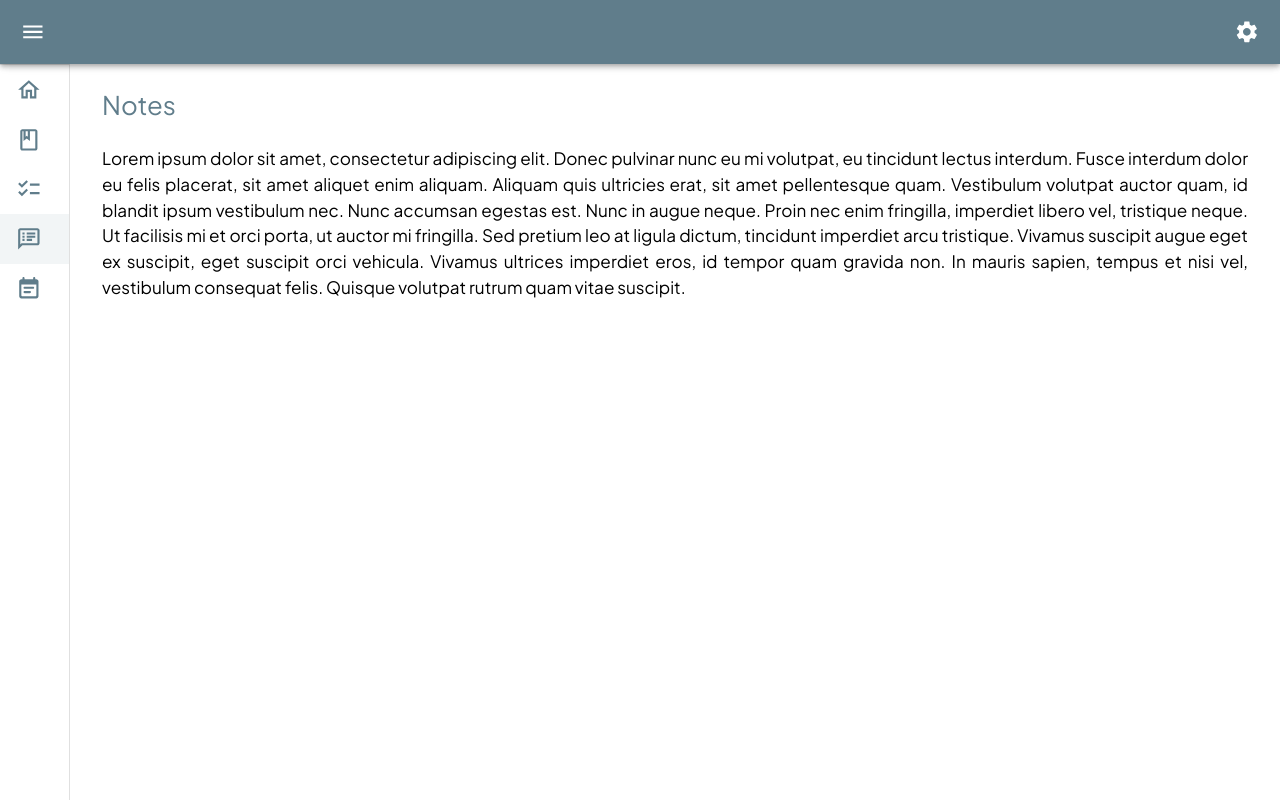
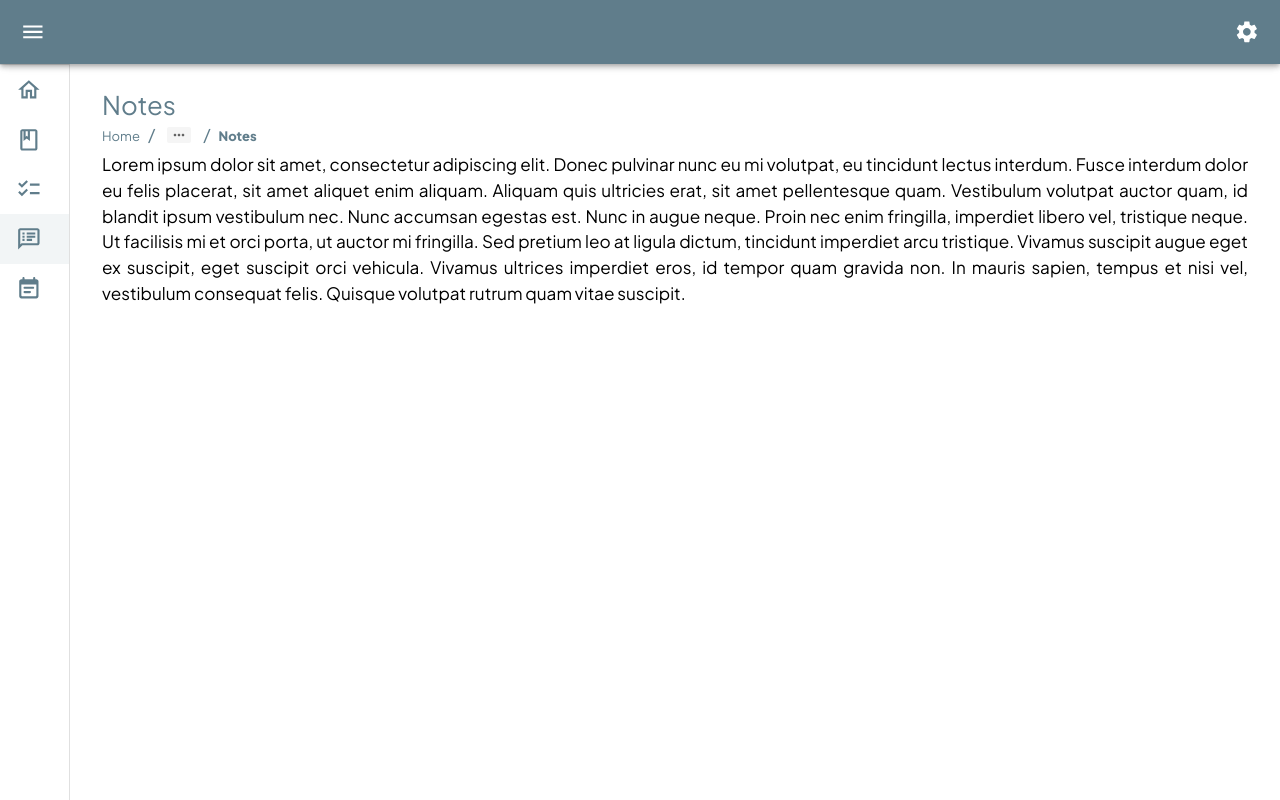
Before and after one commit to IKT-Team36/Student-productivity-helper-app-Frontend, a React (Vite) app: page /notes in a window 1280 px wide. Built offline with nearby package versions, Linux system fonts and the light colour scheme.

Commit message:
Breadcrumbs

```diff
--- a/src/routing/Routes.tsx
+++ b/src/routing/Routes.tsx
@@ -18,43 +18,57 @@ export interface RouteModel {
     label?: string
     sectionLabel?: string
     icon?: ReactElement
+    breadCrumbs?: RouteModel[]
 }
 
 export interface RoutesList {
     [key: string]: RouteModel
 }
 
-export const ROUTES: RoutesList = {
-    // main route, fix first position
-    Home: {
+const HomeRoute: RouteModel = {
     path: '/home',
     Component: Home,
     label: 'Home',
     sectionLabel: 'Overview',
     icon: <HomeOutlined/>
-    },
-    Courses: {
+}
+
+const CourseRoute: RouteModel = {
     path: '/courses',
     Component: Courses,
     label: 'Courses',
-        icon: <BookOutlined/>
-    },
-    Todos: {
+    icon: <BookOutlined/>,
+    breadCrumbs: [HomeRoute]
+}
+
+const TodosRoute: RouteModel = {
     path: '/todos',
     Component: Todos,
     label: 'Todos',
-        icon: <ChecklistOutlined/>
-    },
-    Notes: {
+    icon: <ChecklistOutlined/>,
+    breadCrumbs: [HomeRoute, CourseRoute]
+}
+
+const NotesRoute: RouteModel = {
     path: '/notes',
     Component: Notes,
     label: 'Notes',
-        icon: <SpeakerNotesOutlined/>
-    },
-    Calendar: {
+    icon: <SpeakerNotesOutlined/>,
+    breadCrumbs: [HomeRoute, CourseRoute]
+}
+
+const CalendarRoute: RouteModel = {
     path: '/calendar',
     Component: Calendar,
     label: 'Calendar',
-        icon: <EventNoteRounded/>
+    icon: <EventNoteRounded/>,
+    breadCrumbs: [HomeRoute, CourseRoute]
 }
+
+export const ROUTES: RoutesList = {
+    HomeRoute,
+    CourseRoute,
+    TodosRoute,
+    NotesRoute,
+    CalendarRoute,
 }
--- a/src/ui/layout/main-layout/ScreenLayout.tsx
+++ b/src/ui/layout/main-layout/ScreenLayout.tsx
@@ -1,6 +1,8 @@
-import React from 'react'
-import {Box, styled, Typography} from "@mui/material";
+import React, {ReactElement} from 'react'
+import {Box, Breadcrumbs, Link, styled, Typography} from "@mui/material";
 import {FC, PropsWithChildren} from "react";
+import {Link as RouterLink, useLocation} from "react-router-dom";
+import {ROUTES} from "@src/routing/Routes";
 
 const ScreenBody = styled(Box)(({theme}) => ({
     padding: theme.spacing(4),
@@ -12,19 +14,66 @@ const ScreenBody = styled(Box)(({theme}) => ({
     },
 }))
 
-const ScreenHeader = styled(Typography)(({theme}) => ({
-    paddingBottom: theme.spacing(3),
+const StyledBreadcrumbs = styled(Breadcrumbs)(({theme}) => ({
+    '& .MuiBreadcrumbs-li .MuiTypography-root': {
+        fontSize: '13px',
+        color: theme.palette.primary.main
+    },
+    '& .MuiBreadcrumbs-separator': {
+        color: theme.palette.primary.main
+    }
 }))
+
 
 interface Props extends PropsWithChildren {
     title?: string
+    showBreadcrumbs?: boolean
 }
 
+export const ScreenLayout: FC<Props> = ({children, title, showBreadcrumbs = true}) => {
+    const location = useLocation();
 
-export const ScreenLayout: FC<Props> = ({children, title}) => {
+    const displayBreadcrumbs = (): ReactElement => {
+        const routes = Object.values(ROUTES)
+        const currentRoute = routes.find((route) => route.path === location.pathname)
+        const breadcrumbs = currentRoute?.breadCrumbs
+
+        return (
+            <>
+                {
+                    breadcrumbs && breadcrumbs.length > 0 && (
+                        <StyledBreadcrumbs maxItems={2} separator={'/'}>
+                            {breadcrumbs.map((breadcrumb, index) => (
+                                <Link
+                                    key={index}
+                                    underline={'hover'}
+                                    to={breadcrumb.path}
+                                    component={RouterLink as any}
+                                >
+                                    {breadcrumb.label}
+                                </Link>
+                            ))}
+                            <Typography
+                                mt={'4px'}
+                                fontWeight={'bold'}
+                            >
+                                {currentRoute.label}
+                            </Typography>
+                        </StyledBreadcrumbs>
+                    )
+                }
+            </>
+        )
+    }
+
     return (
         <ScreenBody>
-            {title && <ScreenHeader variant={'h5'} color={'primary'} fontWeight={500}>{title}</ScreenHeader>}
+            {title && <Typography variant={'h5'} color={'primary'} fontWeight={500}>{title}</Typography>}
+            {showBreadcrumbs &&
+                <Box sx={{height: '30px'}}>
+                    {displayBreadcrumbs()}
+                </Box>
+            }
             {children}
         </ScreenBody>
     )
--- a/src/ui/layout/sidebar/MainSidebar.tsx
+++ b/src/ui/layout/sidebar/MainSidebar.tsx
@@ -10,7 +10,7 @@ import {
 import {ChevronLeft} from "@mui/icons-material";
 import React, {FC, ReactElement} from "react";
 import {ROUTES} from "@src/routing/Routes";
-import {ListItemLink} from "@src/ui/layout/sidebar/ListItemLink";
+import {ListItemLink} from "@src/ui-shared/link/ListItemLink";
 import {DRAWER_CLOSE_WIDTH_LG, DRAWER_OPEN_WIDTH} from "@src/ui-shared/constants/Constants";
 
 const StyledListSubheader = styled(ListSubheader)(({theme}) => ({
--- a/src/ui/layout/sidebar/SettingsSidebar.tsx
+++ b/src/ui/layout/sidebar/SettingsSidebar.tsx
@@ -92,9 +92,10 @@ export const SettingsSidebar: FC<Prop> = ({toggleDrawer, open}) => {
                             </Box>
                             <Box display={'flex'} justifyContent={'center'}>
                                 <List dense={false}>
-                                    {colorPalette.filter(colorTheme => colorTheme.primary).map((colorTheme) => {
+                                    {colorPalette.filter(colorTheme => colorTheme.primary).map((colorTheme, index) => {
                                         return (
                                             <ListItemButton
+                                                key={index}
                                                 selected={color === colorTheme.color && mode === 'light'}
                                                 onClick={() => setThemeColor(colorTheme.color)}
                                             >
@@ -125,9 +126,10 @@ export const SettingsSidebar: FC<Prop> = ({toggleDrawer, open}) => {
 
                             <Box display={'flex'} justifyContent={'center'}>
                                 <List dense={false}>
-                                    {colorPalette.filter(colorTheme => !colorTheme.primary).map((colorTheme) => {
+                                    {colorPalette.filter(colorTheme => !colorTheme.primary).map((colorTheme, index) => {
                                         return (
                                             <ListItemButton
+                                                key={index}
                                                 selected={color === colorTheme.color && mode === 'light'}
                                                 onClick={() => setThemeColor(colorTheme.color)}
                                             >
--- a/src/ui/pages/not-found/NotFound.tsx
+++ b/src/ui/pages/not-found/NotFound.tsx
@@ -4,7 +4,7 @@ import {Alert, Box, Typography} from "@mui/material";
 
 export const NotFound = () => {
     return (
-        <ScreenLayout>
+        <ScreenLayout showBreadcrumbs={false}>
             <Box display={'flex'} justifyContent={'center'}>
                 <Box>
                     <Typography variant={'h1'} textAlign={'center'}>404</Typography>
```
Also changed, not shown: src/ui-shared/link/ListItemLink.tsx (renamed from src/ui/layout/sidebar/ListItemLink.tsx). Lines whose indentation alone changed are shown as unchanged.
